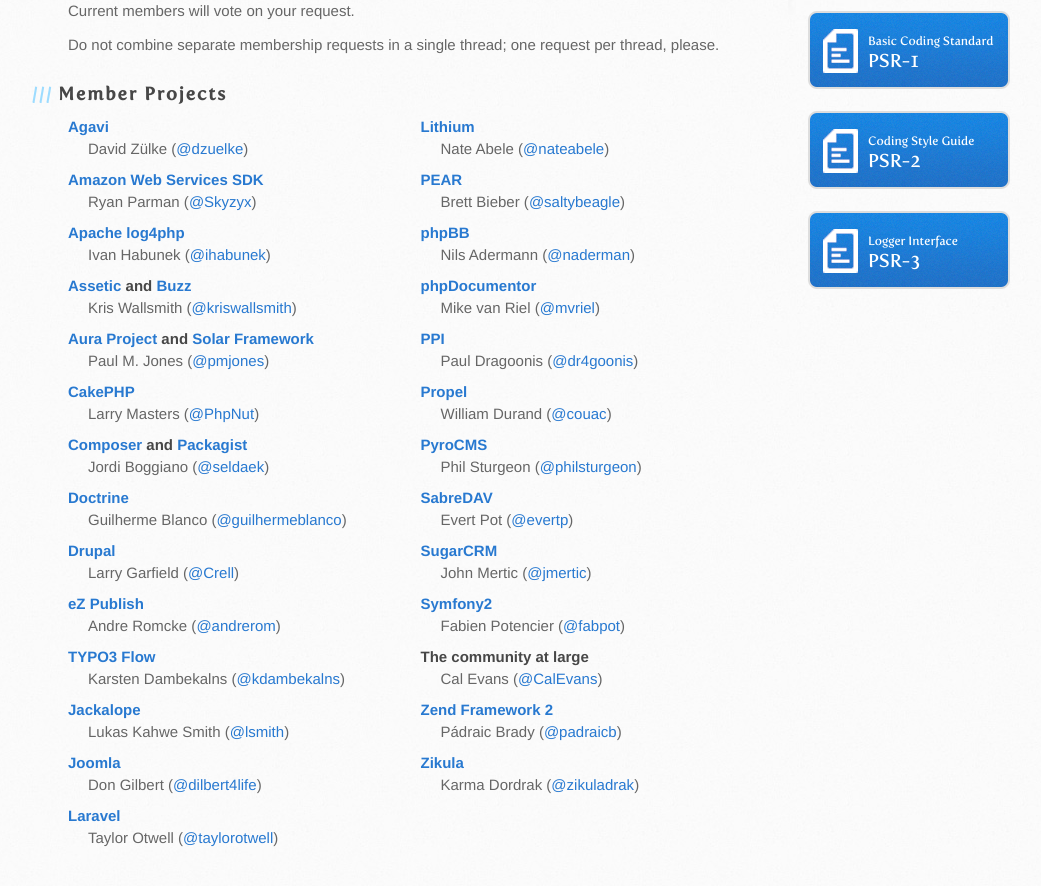
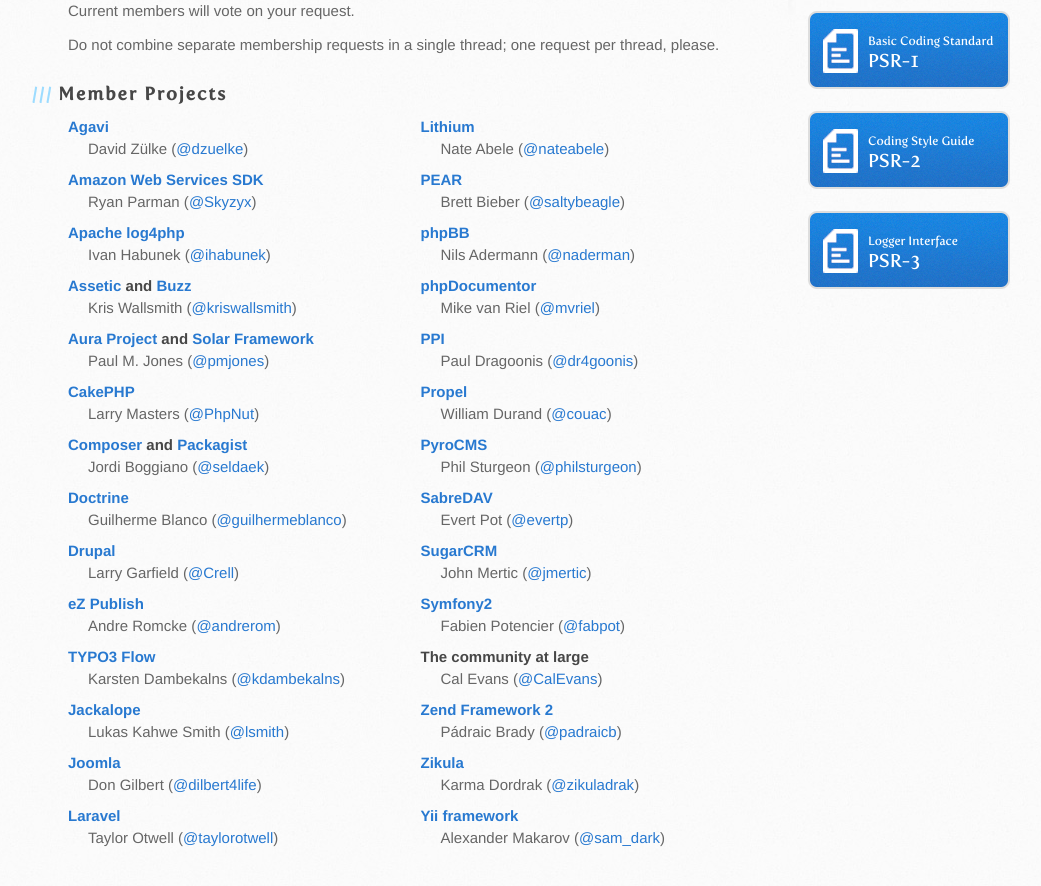
Before and after one commit to php-fig/www.php-fig.org, a Jekyll site: the page built from index.markdown, in a window 1280 px wide and 900 px high, scrolled down 721 px. Shown: the top 886 px of the window, without its empty margins (102-1143 px from the left). Built offline with Jekyll 4.4.1, drawn with Linux system fonts in a browser that asks for light colours; Markdown is read by kramdown in place of the engine named in the settings.

Commit message:
Added Alexander Makarov to the list of voting members

```diff
--- a/index.markdown
+++ b/index.markdown
@@ -182,4 +182,9 @@ Do not combine separate membership requests in a single thread; one request per
         Karma Dordrak (<a href="http://twitter.com/zikuladrak/">@zikuladrak</a>)
     </li>
 
+    <li>
+        <h4><a target="_blank" href="http://www.yiiframework.com/">Yii framework</a></h4>
+        Alexander Makarov (<a href="http://twitter.com/sam_dark/">@sam_dark</a>)
+    </li>
+
 </ul>
```
